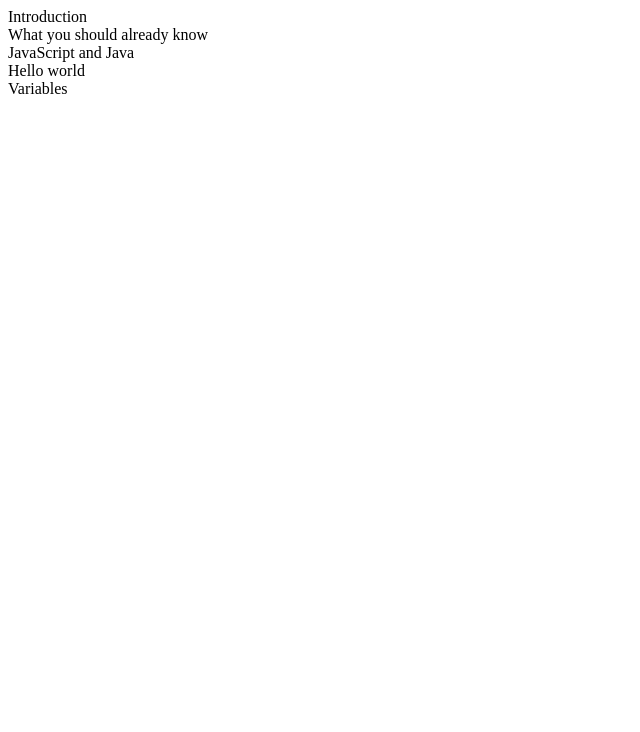
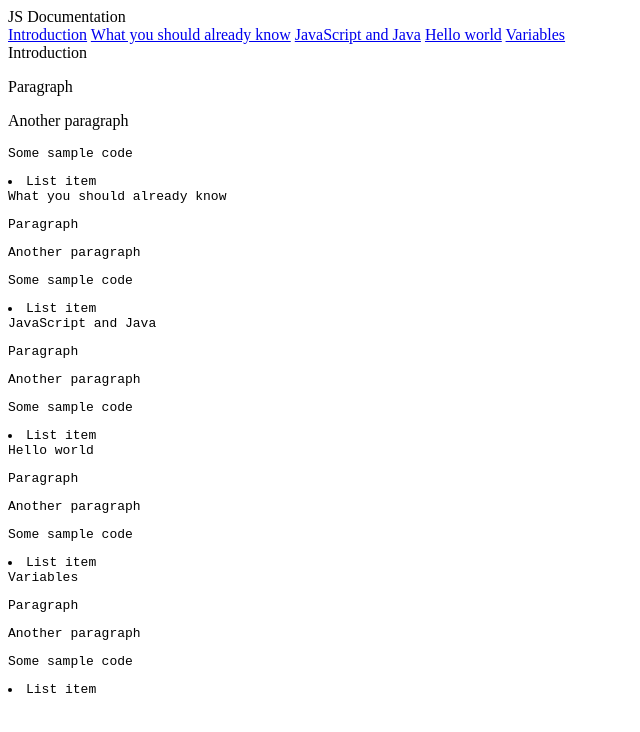
Before and after one commit to santitoot/santiaho-and-david, a plain HTML site: page fcc-test-suite-template-master/project.html in a window 1280 px wide. Shown: the whole page, without its empty margins (0-640 px from the left). Drawn offline with Linux system fonts and the light colour scheme.

Commit message:
Completed project

```diff
--- a/fcc-test-suite-template-master/project.html
+++ b/fcc-test-suite-template-master/project.html
@@ -1,27 +1,53 @@
-<!DOCTYPE html>
-<html lang="en">
+<html>
 <head>
-    <meta charset="UTF-8">
   <title>Build a Technical Documentation Page</title>
   <link rel="stylesheet" href="styles.css">
 </head>
 
 <body>
+  <nav id="navbar">
+    <header>JS Documentation</header>
+    <a class="nav-link" href="#Introduction">Introduction</a>
+    <a class="nav-link" href="#What_you_should_already_know">What you should already know</a>
+    <a class="nav-link" href="#JavaScript_and_Java">JavaScript and Java</a>
+    <a class="nav-link" href="#Hello_world">Hello world</a>
+    <a class="nav-link" href="#Variables">Variables</a>
+  </nav>
   <main id="main-doc">
-    <section id="main-section" id="Introduction">
+    <section class="main-section" id="Introduction">
       <header>Introduction</header>
+      <p>Paragraph</p>
+      <p>Another paragraph</p>
+      <code>Some sample code</p>
+      <li>List item</li>
     </section>
     <section class="main-section" id="What_you_should_already_know">
       <header>What you should already know</header>
+      <p>Paragraph</p>
+      <p>Another paragraph</p>
+      <code>Some sample code</p>
+      <li>List item</li>
     </section>
     <section class="main-section" id="JavaScript_and_Java">
       <header>JavaScript and Java</header>
+      <p>Paragraph</p>
+      <p>Another paragraph</p>
+      <code>Some sample code</p>
+      <li>List item</li>
     </section>
     <section class="main-section" id="Hello_world">
       <header>Hello world</header>
+      <p>Paragraph</p>
+      <p>Another paragraph</p>
+      <code>Some sample code</p>
+      <li>List item</li>
     </section>
     <section class="main-section" id="Variables">
       <header>Variables</header>
+      <p>Paragraph</p>
+      <p>Another paragraph</p>
+      <code>Some sample code</p>
+      <li>List item</li>
     </section>
     </main>
 </body>
```
